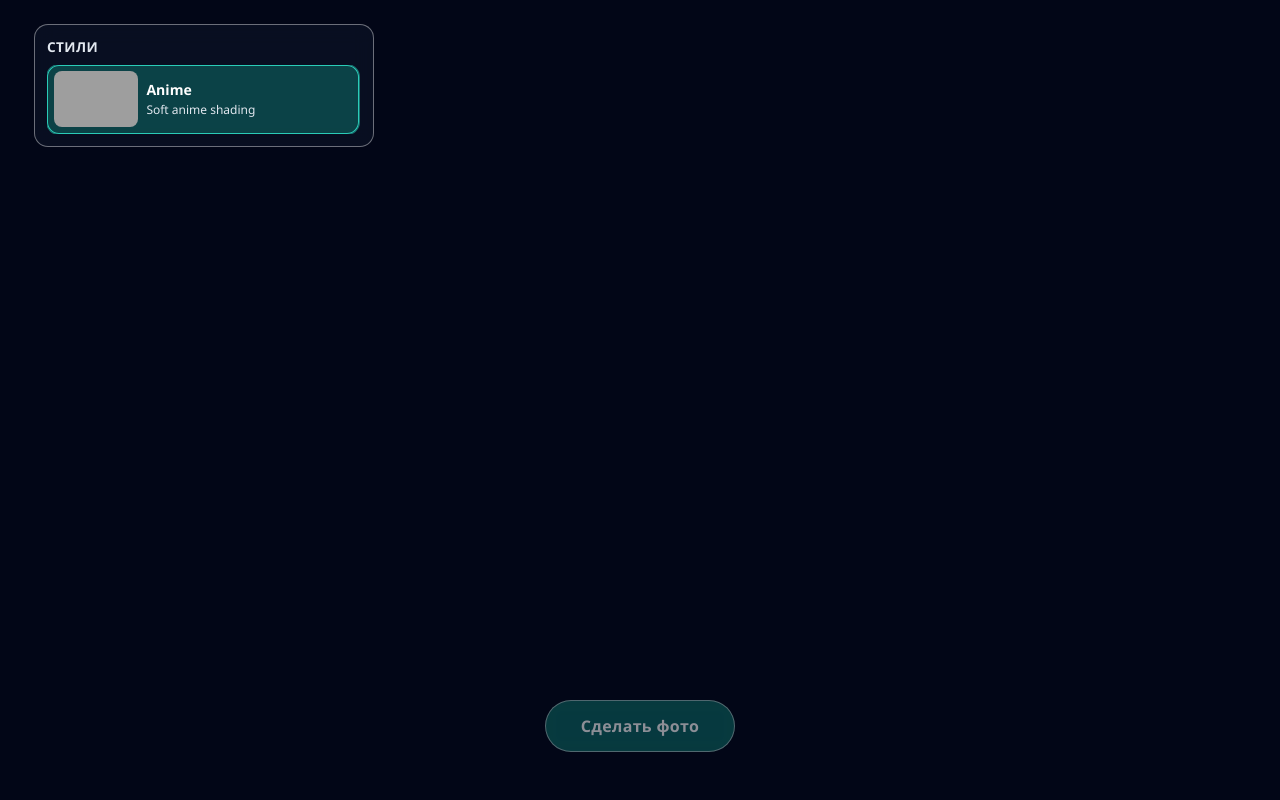
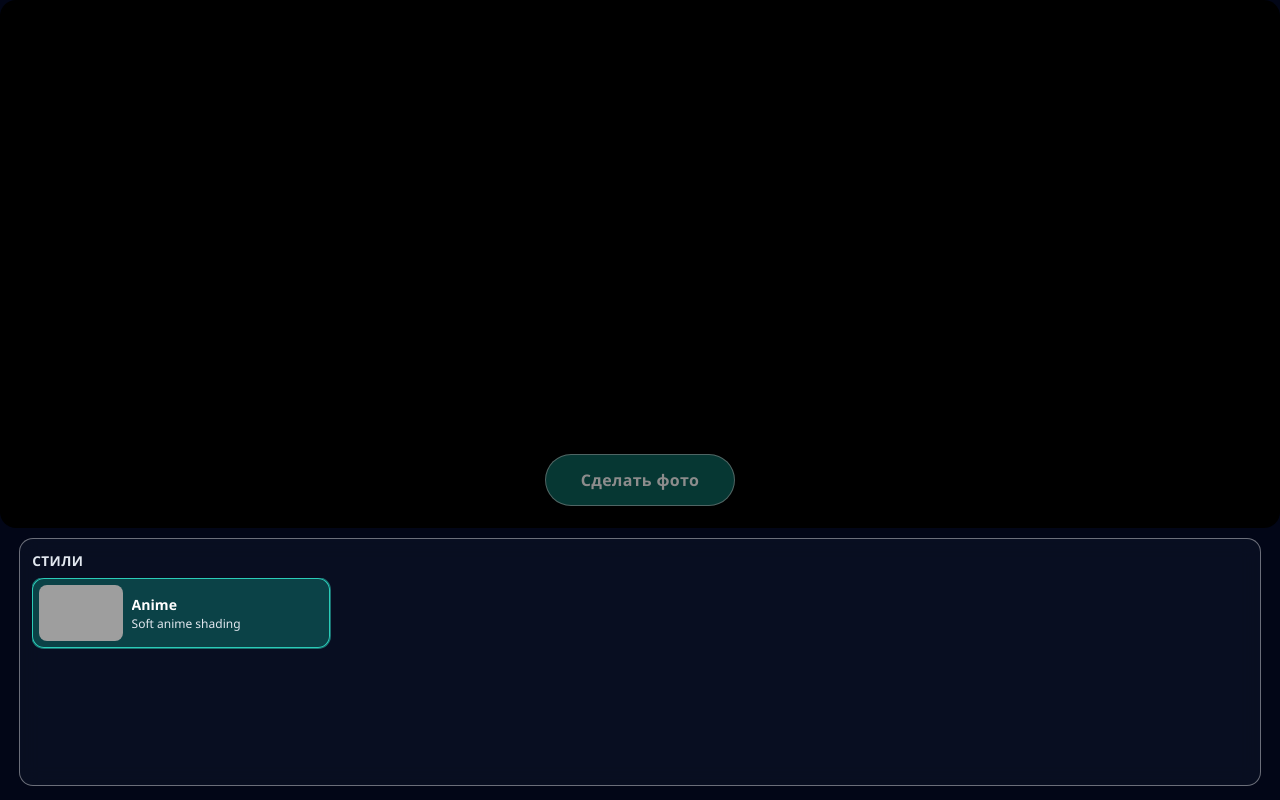
Before and after one commit to Kxqusos/ai-photoframe-rksi, a React (Vite) app in the folder frontend/: page / in a window 1280 px wide. Built offline with nearby package versions, Linux system fonts and the light colour scheme; no server answers; grey boxes are pictures that could not be loaded.

Commit message:
Fix camera preview layout and allow rksi preview host

```diff
--- a/frontend/src/pages/CapturePage.tsx
+++ b/frontend/src/pages/CapturePage.tsx
@@ -151,6 +151,7 @@ export function CapturePage() {
 
   return (
     <main className="capture-screen" aria-label="camera preview">
+      <section className="capture-screen__preview" data-testid="camera-preview">
         <video ref={videoRef} className="capture-screen__video" autoPlay playsInline muted />
         {countdown !== null ? (
           <div className="camera-overlay" aria-live="assertive">
@@ -167,6 +168,8 @@ export function CapturePage() {
             {isGenerating ? "Генерация..." : "Сделать фото"}
           </button>
         </div>
+      </section>
+      <section className="capture-screen__styles-zone">
         <aside className="capture-screen__styles-panel" aria-label="style selection">
           <p className="capture-screen__styles-title">Стили</p>
           {styles.length === 0 ? <p className="capture-screen__styles-empty">Стили загружаются...</p> : null}
@@ -195,6 +198,7 @@ export function CapturePage() {
             ))}
           </div>
         </aside>
+      </section>
       <canvas ref={canvasRef} hidden />
     </main>
   );
--- a/frontend/src/styles.css
+++ b/frontend/src/styles.css
@@ -180,16 +180,28 @@ button:disabled {
 .capture-screen {
   position: fixed;
   inset: 0;
+  display: flex;
+  flex-direction: column;
   overflow: hidden;
   background: #020617;
 }
 
+.capture-screen__preview {
+  position: relative;
+  flex: 0 0 auto;
+  width: 100%;
+  height: min(66vh, 75vw);
+  border-radius: 16px;
+  background: #020617;
+  overflow: hidden;
+}
+
 .capture-screen__video {
-  position: absolute;
-  inset: 0;
+  display: block;
   width: 100%;
   height: 100%;
-  object-fit: cover;
+  object-fit: contain;
+  background: #000000;
 }
 
 .camera-overlay {
@@ -215,7 +227,7 @@ button:disabled {
   position: absolute;
   left: 0;
   right: 0;
-  bottom: clamp(20px, 6vh, 48px);
+  bottom: clamp(12px, 2.8vh, 24px);
   z-index: 3;
   display: flex;
   justify-content: center;
@@ -235,14 +247,19 @@ button:disabled {
   backdrop-filter: blur(8px);
 }
 
+.capture-screen__styles-zone {
+  flex: 1 1 auto;
+  min-height: 0;
+  display: flex;
+  padding: 0.6rem clamp(0.65rem, 2vw, 1.2rem) 0.9rem;
+}
+
 .capture-screen__styles-panel {
-  position: absolute;
-  left: clamp(14px, 3vw, 34px);
-  top: clamp(14px, 3vh, 30px);
-  z-index: 4;
-  width: min(340px, 34vw);
-  max-height: min(78vh, 900px);
+  width: min(1280px, 100%);
+  max-height: 100%;
+  margin: 0 auto;
   display: grid;
+  grid-template-rows: auto minmax(0, 1fr);
   gap: 0.55rem;
   padding: 0.75rem;
   border: 1px solid rgba(255, 255, 255, 0.4);
@@ -269,6 +286,8 @@ button:disabled {
 
 .capture-screen__styles-list {
   display: grid;
+  grid-template-columns: repeat(auto-fill, minmax(240px, 1fr));
+  align-content: start;
   gap: 0.45rem;
   overflow: auto;
   padding-right: 0.1rem;
@@ -324,9 +343,9 @@ button:disabled {
 .capture-style-item__description {
   font-size: 0.75rem;
   color: #e2e8f0;
+  line-height: 1.2;
+  max-height: 2.4em;
   overflow: hidden;
-  text-overflow: ellipsis;
-  white-space: nowrap;
 }
 
 .capture-screen__styles-list::-webkit-scrollbar {
@@ -570,9 +589,16 @@ button:disabled {
     grid-template-columns: repeat(auto-fill, minmax(150px, 1fr));
   }
 
-  .capture-screen__styles-panel {
-    width: min(300px, 84vw);
-    max-height: 62vh;
+  .capture-screen__preview {
+    height: min(58vh, 82vw);
+  }
+
+  .capture-screen__styles-zone {
+    padding: 0.5rem 0.55rem 0.75rem;
+  }
+
+  .capture-screen__styles-list {
+    grid-template-columns: 1fr;
   }
 
   .capture-style-item {
@@ -607,11 +633,12 @@ button:disabled {
 }
 
 @media (max-aspect-ratio: 9/16) {
-  .capture-screen__styles-panel {
-    left: 10px;
-    top: 10px;
-    width: min(44vw, 250px);
-    max-height: 70vh;
+  .capture-screen__preview {
+    height: min(54vh, 92vw);
+  }
+
+  .capture-screen__styles-zone {
+    padding-top: 0.45rem;
   }
 
   .capture-style-item {
@@ -647,9 +674,16 @@ button:disabled {
     max-width: 1500px;
   }
 
+  .capture-screen__preview {
+    height: min(70vh, 62vw);
+  }
+
   .capture-screen__styles-panel {
-    width: min(460px, 30vw);
-    max-height: 80vh;
+    width: min(1600px, 100%);
+  }
+
+  .capture-screen__styles-list {
+    grid-template-columns: repeat(auto-fill, minmax(300px, 1fr));
   }
 
   .capture-style-item {
--- a/frontend/vite.config.ts
+++ b/frontend/vite.config.ts
@@ -21,6 +21,11 @@ export default defineConfig({
       }
     }
   },
+  preview: {
+    host: true,
+    port: 4173,
+    allowedHosts: ["ии.ркси.рф", "xn--h1aa.xn--h1adrf.xn--p1ai"]
+  },
   test: {
     environment: "jsdom",
     globals: true,
```
Also changed, not shown: 2 other files (tests, documents, lock files or other folders). Lines whose indentation alone changed are shown as unchanged.
